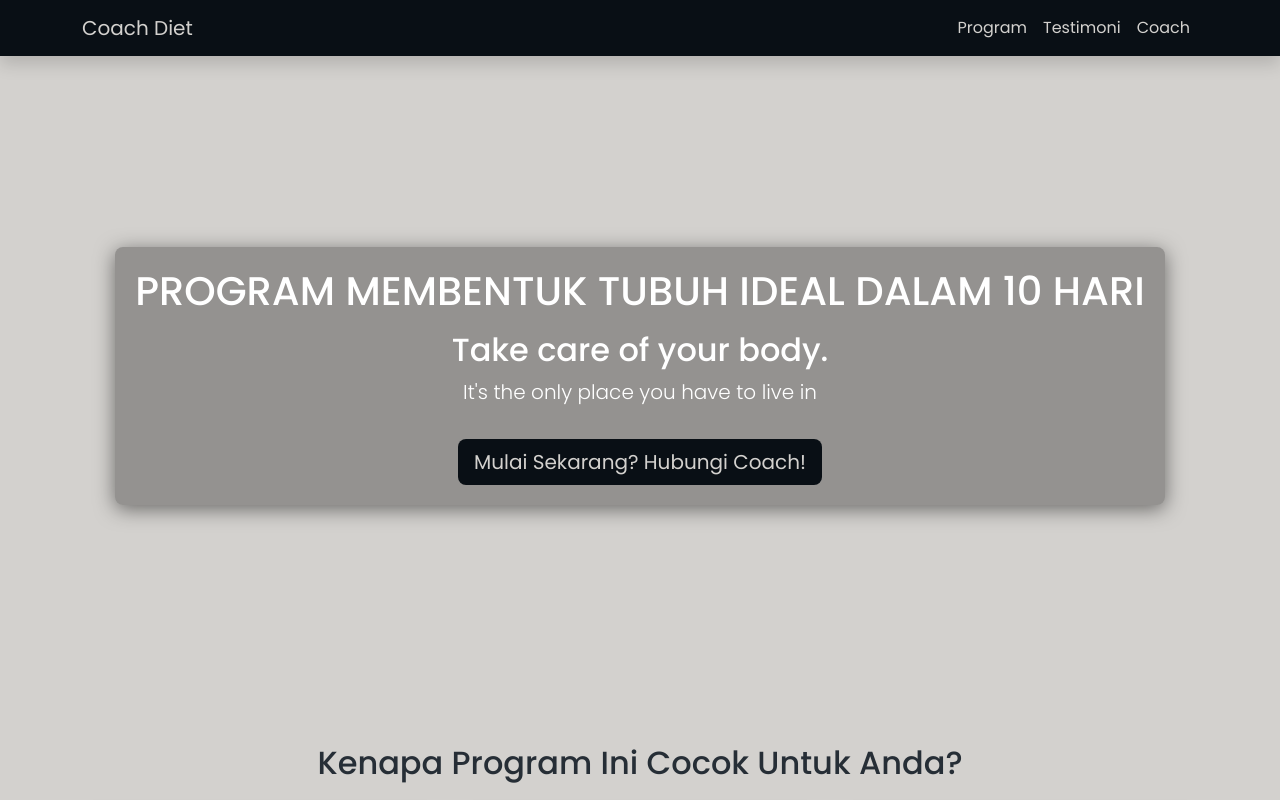
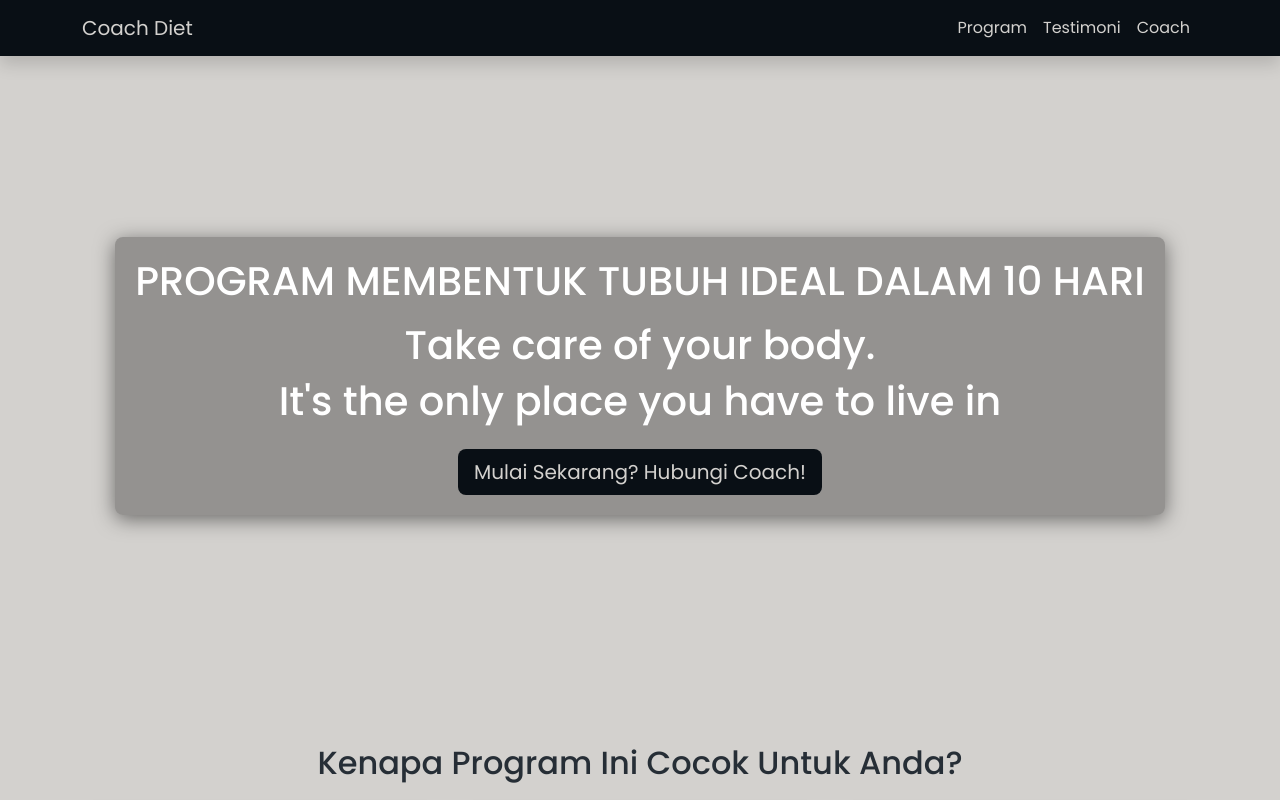
Before and after one commit to CoachDewi/CoachDewi.github.io, a plain HTML site: page index.html in a window 1280 px wide. Shown: the top 800 px of the page. Drawn offline with nearby package versions, Linux system fonts and the light colour scheme.

Commit message:
texta djust

```diff
--- a/index.html
+++ b/index.html
@@ -150,8 +150,9 @@
     <div class="overlay"></div>
     <div class="content">
         <h1 class=" text-uppercase mb-3">Program membentuk tubuh ideal dalam 10 hari</h1>
-      <h2>Take care of your body.</h2>
-      <p class="lead">It's the only place you have to live in</p>
+      <h1>Take care of your body.</h1>
+      <h1>It's the only place you have to live in</h1>
+      <!-- <p class="lead">It's the only place you have to live in</p> -->
       <a href="#coach" class="btn btn-primary btn-lg mt-3">Mulai Sekarang? Hubungi Coach!</a>
     </div>
   </section>
```
